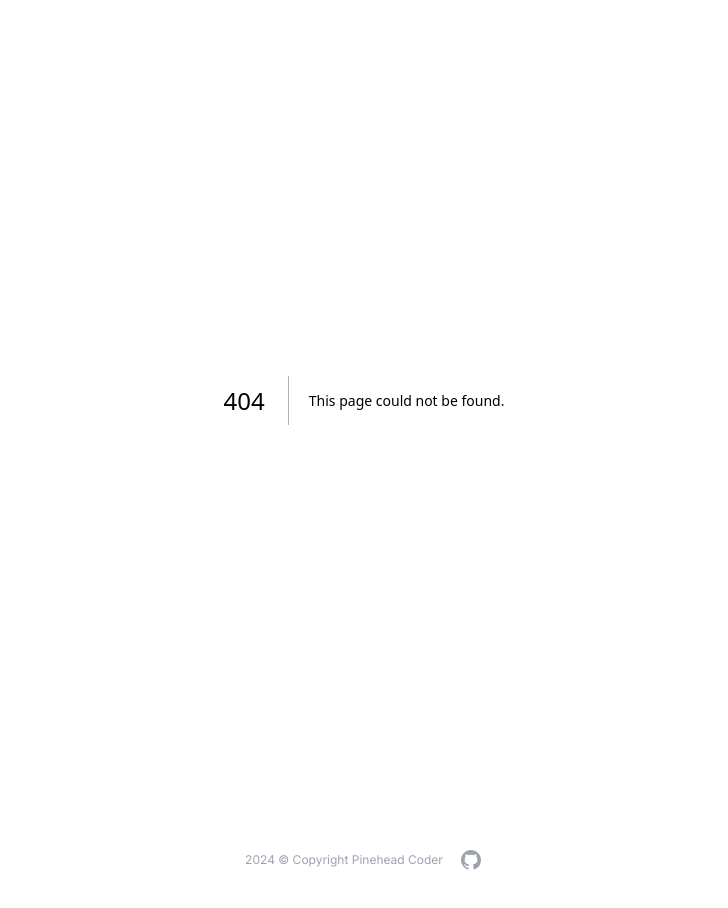
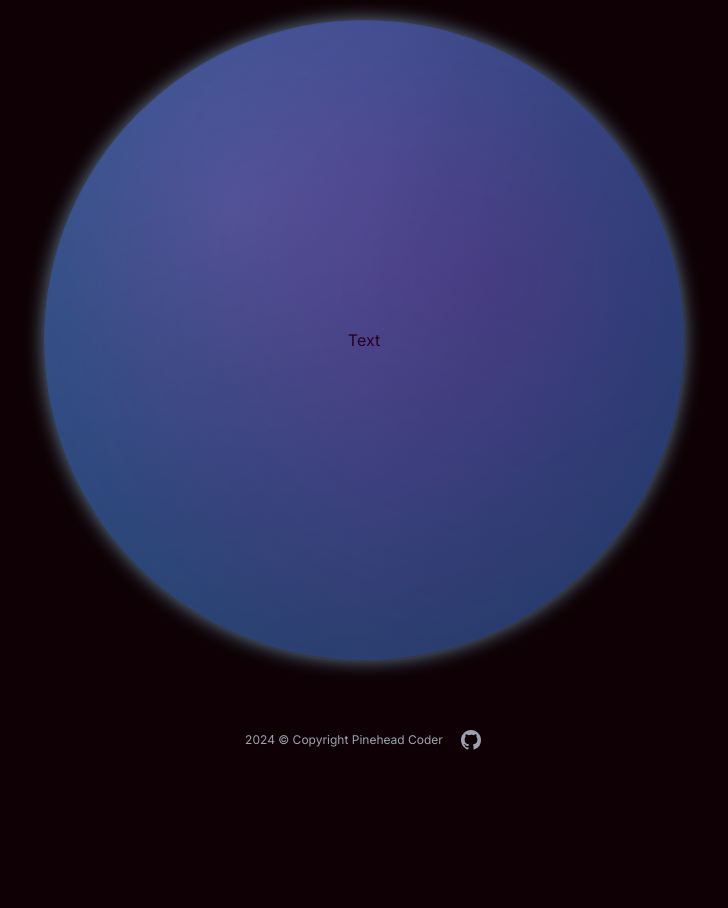
Before and after one commit to agacia1805/eight-ball-app, a Next.js app: page /prophecy in a window 1280 px wide. Before the commit this address had no page. Shown: the top 908 px of the page, without its empty margins (276-1004 px from the left). After the commit the page ends 800 px from the top, so only its background shows below. Built offline with nearby package versions, Linux system fonts and the light colour scheme.

Commit message:
(feat) create separate pages for word and prophecy modes

```diff
--- /dev/null
+++ b/app/prophecy/page.tsx
@@ -0,0 +1,12 @@
+import Ball from '@/app/ui/ball';
+
+export default function Page({
+  searchParams,
+}: {
+  searchParams?: {
+    query?: string;
+    page?: string;
+  };
+}) {
+  return <main className='mx-auto my-0 p-4'><Ball>Test</Ball></main>;
+}
--- /dev/null
+++ b/app/word/page.tsx
@@ -0,0 +1,10 @@
+export default function Page({
+  searchParams,
+}: {
+  searchParams?: {
+    query?: string;
+    page?: string;
+  };
+}) {
+  return <main className='mx-auto my-0 p-4'>Word page</main>;
+}
```
